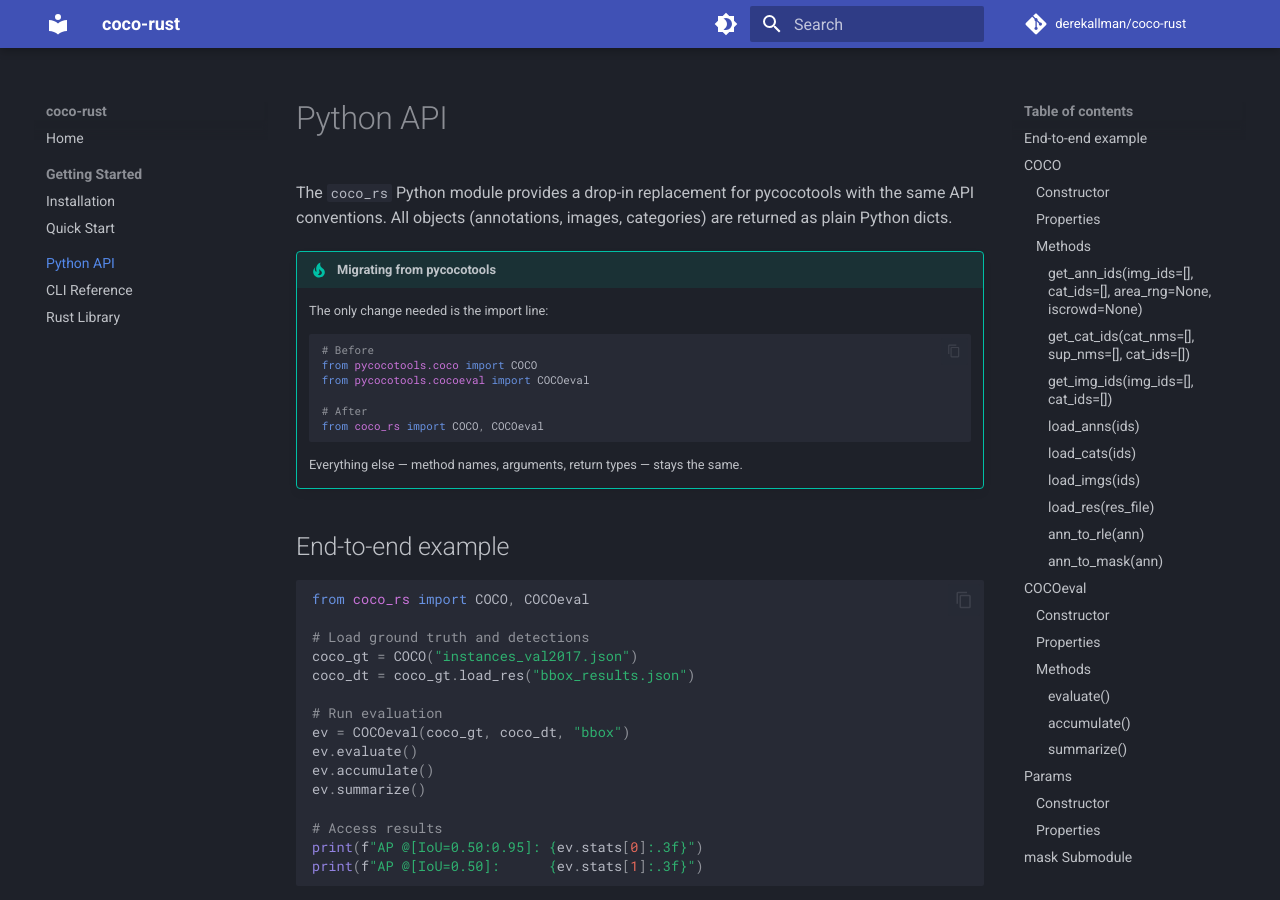
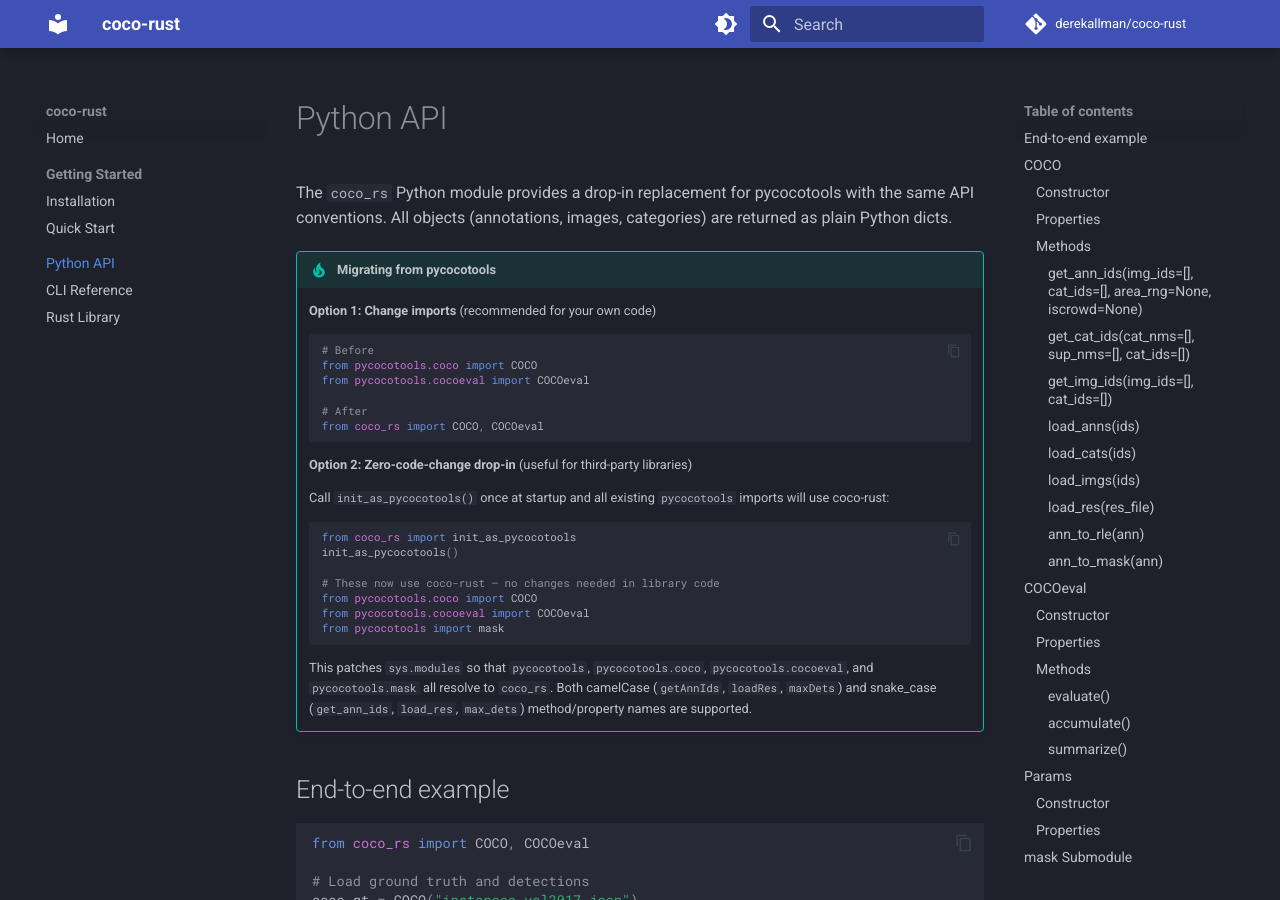
Before and after one commit to derekallman/coco-rust, an MkDocs documentation site: the page built from docs/python.md, in a window 1280 px wide and 900 px high. Built offline with MkDocs 1.6.1 and Material for MkDocs 9.7.7, drawn with Linux system fonts in a browser that asks for light colours; comment, search, counter and statistics services are not loaded; some of the changed text lies outside the part shown.

Commit message:
Document init_as_pycocotools() in README and Python docs
Co-Authored-By: Claude Opus 4.6 <noreply@anthropic.com>

````diff
--- a/docs/python.md
+++ b/docs/python.md
@@ -3,7 +3,7 @@
 The `coco_rs` Python module provides a drop-in replacement for pycocotools with the same API conventions. All objects (annotations, images, categories) are returned as plain Python dicts.
 
 !!! tip "Migrating from pycocotools"
-    The only change needed is the import line:
+    **Option 1: Change imports** (recommended for your own code)
 
     ```python
     # Before
@@ -14,7 +14,21 @@ The `coco_rs` Python module provides a drop-in replacement for pycocotools with
     from coco_rs import COCO, COCOeval
     ```
 
-    Everything else — method names, arguments, return types — stays the same.
+    **Option 2: Zero-code-change drop-in** (useful for third-party libraries)
+
+    Call `init_as_pycocotools()` once at startup and all existing `pycocotools` imports will use coco-rust:
+
+    ```python
+    from coco_rs import init_as_pycocotools
+    init_as_pycocotools()
+
+    # These now use coco-rust — no changes needed in library code
+    from pycocotools.coco import COCO
+    from pycocotools.cocoeval import COCOeval
+    from pycocotools import mask
+    ```
+
+    This patches `sys.modules` so that `pycocotools`, `pycocotools.coco`, `pycocotools.cocoeval`, and `pycocotools.mask` all resolve to `coco_rs`. Both camelCase (`getAnnIds`, `loadRes`, `maxDets`) and snake_case (`get_ann_ids`, `load_res`, `max_dets`) method/property names are supported.
 
 ## End-to-end example
 
@@ -329,3 +343,23 @@ Decode an LEB128 string to an RLE dict.
 ```python
 rle = mask.rle_from_string(s, 100, 100)
 ```
+
+---
+
+## init_as_pycocotools()
+
+Patch `sys.modules` so that `from pycocotools.coco import COCO` and similar imports transparently use coco-rust. Call once at startup before any pycocotools imports.
+
+```python
+from coco_rs import init_as_pycocotools
+init_as_pycocotools()
+```
+
+This registers the following module aliases:
+
+| Import path | Resolves to |
+|-------------|-------------|
+| `pycocotools` | `coco_rs` |
+| `pycocotools.coco` | `coco_rs` |
+| `pycocotools.cocoeval` | `coco_rs` |
+| `pycocotools.mask` | `coco_rs.mask` |
````
Also changed, not shown: README.md (+14 -0 lines).
